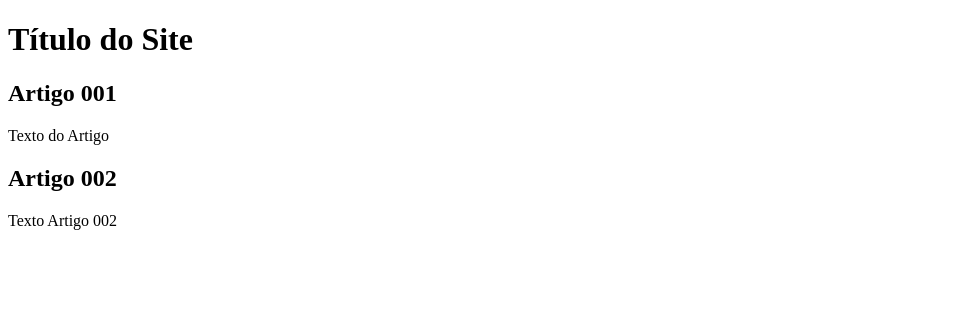
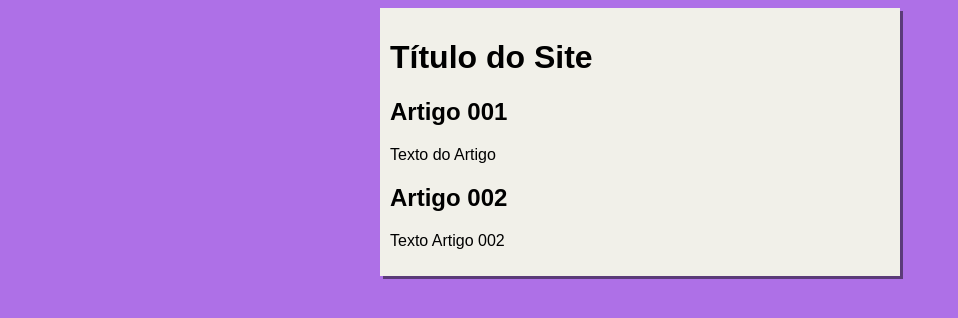
Before and after one commit to jordipascuetbusquets/projeto-site, a plain HTML site: page index.html in a window 1280 px wide. Shown: the whole page, without its empty margins (0-958 px from the left). Drawn offline with Linux system fonts and the light colour scheme.

Commit message:
iniciei o design

```diff
--- /dev/null
+++ b/estilos/style.css
@@ -0,0 +1,18 @@
+* {
+    font-family: Arial, Helvetica, sans-serif;
+    font-style: 16px;
+}
+
+body {
+    background-color: rgb(174, 112, 231);
+
+}
+
+main {
+    background-color: rgb(241, 240, 233);
+    width: 500px;
+    margin: auto;
+    padding: 10px;
+    box-shadow: 3px 3px rgba(0, 0, 0, 0.479);
+
+}
--- a/index.html
+++ b/index.html
@@ -5,6 +5,8 @@
     <meta http-equiv="X-UA-Compatible" content="IE=edge">
     <meta name="viewport" content="width=device-width, initial-scale=1.0">
     <title>Título do Site</title>
+    <link rel="stylesheet" href="estilos/style.css">
+
 </head>
 <body>
     <main>
```
